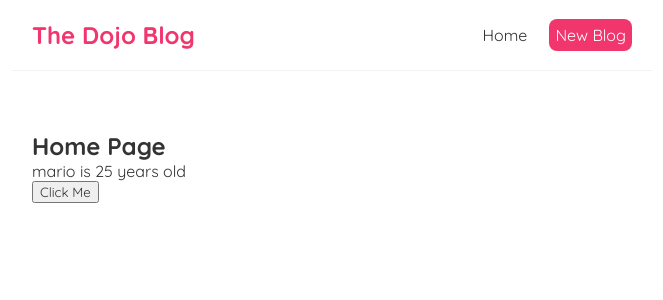
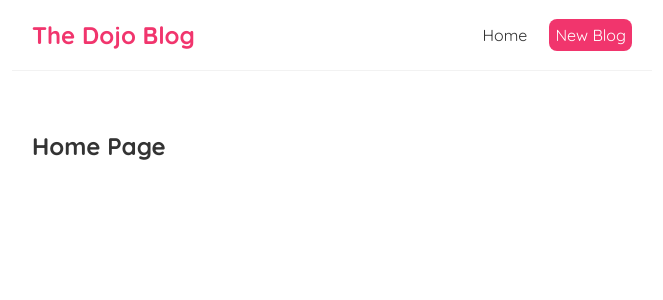
Before and after one commit to Cristhan11/masterReact, a React (Create React App) app: page / in a window 1280 px wide. Shown: the top 300 px of the page, without its empty margins (308-971 px from the left). Built offline with nearby package versions, Linux system fonts and the light colour scheme.

Commit message:
reset for new lesson Outputting lists

```diff
--- a/src/Home.js
+++ b/src/Home.js
@@ -1,21 +1,9 @@
 import { useState } from "react";
 
 const Home = () => {
-  const [name, setName] = useState("mario");
-  const [age, setAge] = useState(25);
-
-  const handleClick = () => {
-    setName("Luigi");
-    setAge(30);
-  };
-
   return (
     <div className="home">
       <h2>Home Page </h2>
-      <p>
-        {name} is {age} years old
-      </p>
-      <button onClick={handleClick}>Click Me</button>
     </div>
   );
 };
```
